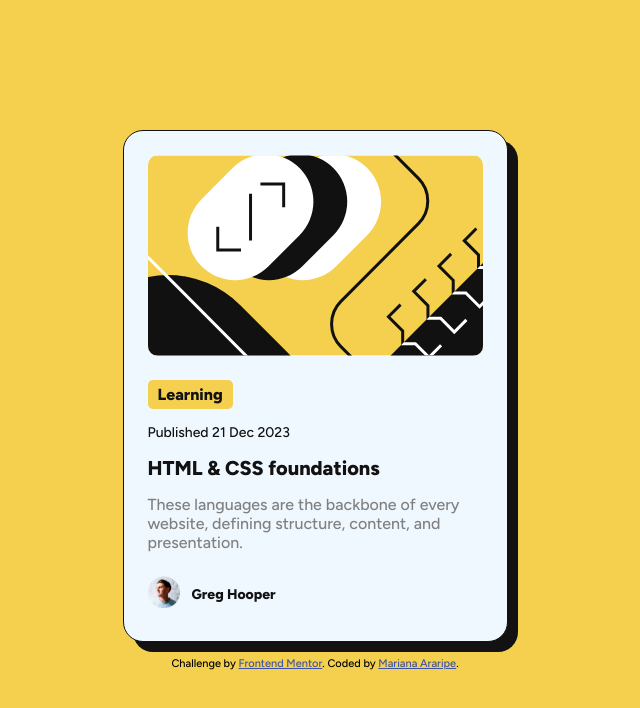
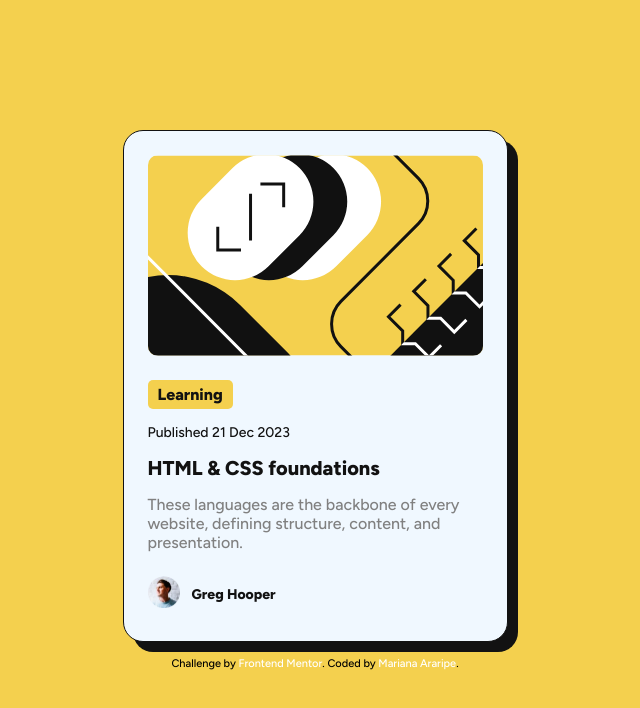
Before and after one commit to marianaararipe/blog-preview-card, a plain HTML site: page index.html in a window 1280 px wide. Shown: the whole page, without its empty margins (325-965 px from the left). Drawn offline with Linux system fonts and the light colour scheme.

Commit message:
Styling footer

```diff
--- a/index.html
+++ b/index.html
@@ -121,7 +121,12 @@
         margin-top: 15px;
       }
       .attribution a {
-        color: hsl(228, 45%, 44%);
+        color: white;
+        text-decoration: none;
+      }
+      .attribution a:hover,
+      .attribution a:focus {
+        text-decoration: underline;
       }
     </style>
   </head>
```
